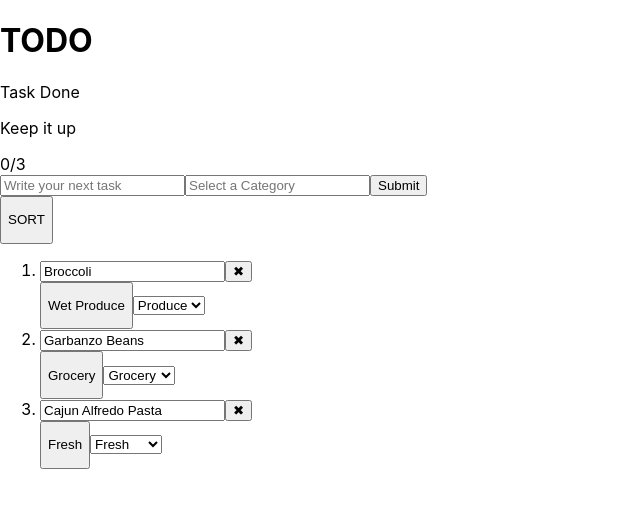
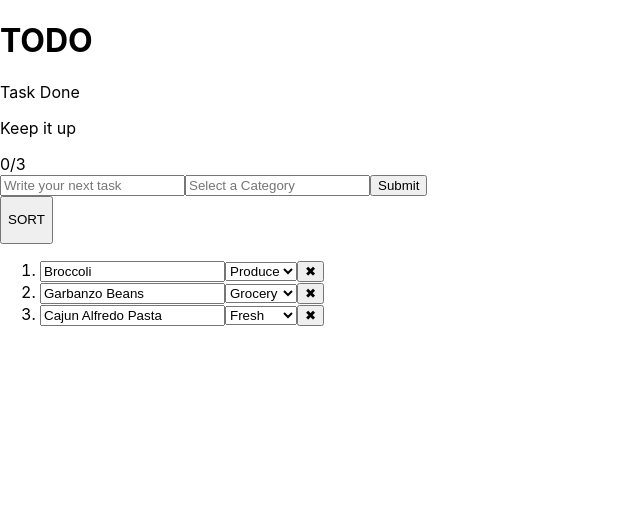
Before and after one commit to sumawav/grocery-list, a React (Create React App) app: page / in a window 1280 px wide. Shown: the top 508 px of the page, without its empty margins (0-640 px from the left). Built offline with nearby package versions, Linux system fonts and the light colour scheme.

Commit message:
removes useless category button

```diff
--- a/src/TODOList.jsx
+++ b/src/TODOList.jsx
@@ -86,18 +86,11 @@ function Item({ item, setTodos, handleDeleteTodo, handleEnterKey }) {
 						}}
 					/>
 				</label>
+				<Categories category={item?.category} />
 				<button onClick={() => handleDeleteTodo(item.id)}>
 					<span className="visually-hidden">&#10006;</span>
 				</button>
 			</div>
-
-			<div className="todo_items_left">
-				<button onClick={() => {}}>
-					<p>{item?.category || "uncategorized"}</p>
-				</button>
-				<Categories category={item?.category}/>
-			</div>
-
 			<div className="todo_items_right">
 				<span>{item.is_completed ? "COMPLETE" : ""}</span>
 			</div>
```
